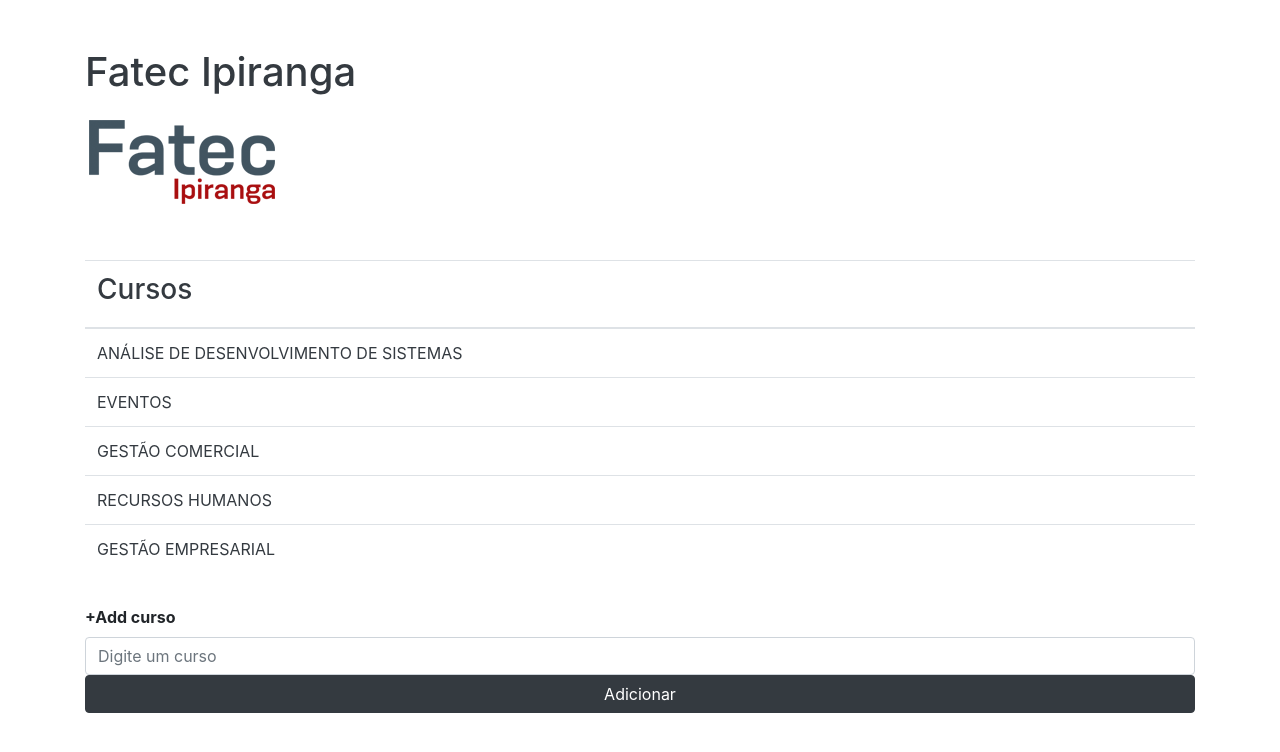
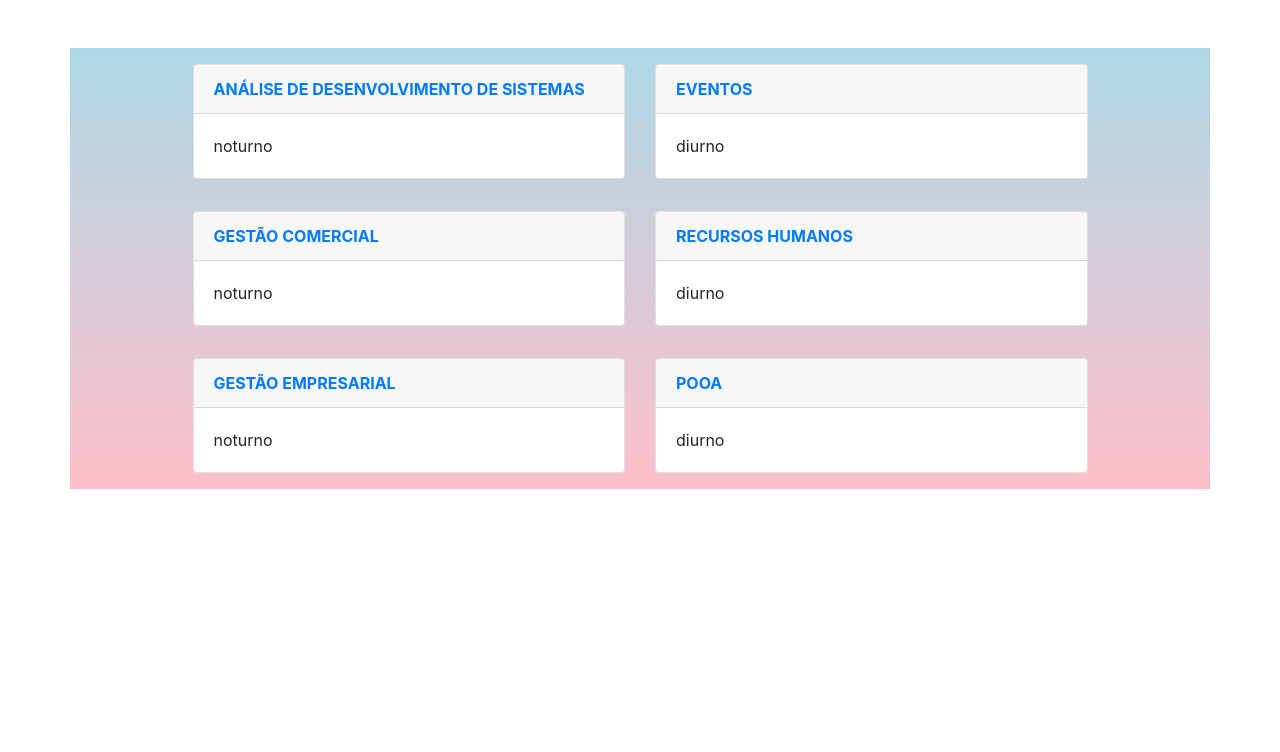
Before and after one commit to bibi-chan/fatec-pooa-angular, an Angular app: page / in a window 1280 px wide. Shown: the top 752 px of the page. Built offline with nearby package versions, Linux system fonts and the light colour scheme.

Commit message:
exercicio 3

```diff
--- a/src/app/app.component.html
+++ b/src/app/app.component.html
@@ -1,3 +1,6 @@
-<app-header></app-header>
+<!-- <app-header></app-header>
 <app-content></app-content>
-<app-data-biding></app-data-biding>
+<app-data-biding></app-data-biding> -->
+<div class="background container">
+  <app-directive></app-directive>
+</div>
--- a/src/app/app.component.scss
+++ b/src/app/app.component.scss
@@ -0,0 +1,3 @@
+.background {
+  background-image: linear-gradient(lightblue, pink);
+}
--- a/src/app/app.module.ts
+++ b/src/app/app.module.ts
@@ -7,6 +7,8 @@ import { HeaderComponent } from './shared/header/header.component';
 import { ContentComponent } from './shared/content/content.component';
 import { DataBidingComponent } from './shared/data-biding/data-biding.component';
 import { FormsModule} from '@angular/forms';
+import { DirectiveComponent } from './shared/directive/directive.component';
+import { CardContentComponent } from './shared/card-content/card-content.component';
 
 @NgModule({
   declarations: [
@@ -14,6 +16,8 @@ import { FormsModule} from '@angular/forms';
     HeaderComponent,
     ContentComponent,
     DataBidingComponent,
+    DirectiveComponent,
+    CardContentComponent,
   ],
   imports: [
     BrowserModule,
--- /dev/null
+++ b/src/app/shared/card-content/card-content.component.html
@@ -0,0 +1,4 @@
+<div class="card">
+  <div class="card-header text-primary"> <strong>{{ curso.nome }}</strong></div>
+  <div class="card-body">{{ curso.turno }}</div>
+</div>
--- /dev/null
+++ b/src/app/shared/card-content/card-content.component.ts
@@ -0,0 +1,15 @@
+import { Component, OnInit, Input } from '@angular/core';
+
+@Component({
+  selector: 'app-card-content',
+  templateUrl: './card-content.component.html',
+  styleUrls: ['./card-content.component.scss']
+})
+export class CardContentComponent implements OnInit {
+@Input() curso;
+  constructor() { }
+
+  ngOnInit(): void {
+  }
+
+}
--- a/src/app/shared/data-biding/data-biding.component.html
+++ b/src/app/shared/data-biding/data-biding.component.html
@@ -2,7 +2,7 @@
   <form action="" class="pt-3">
     <div class="form-group">
       <label for="curso"><strong>+Add curso</strong></label>
-  <input #curso type="text" class="form-control" id="curso" name="curso" [(ngModel)]="cursoModel.curso" placeholder="Digite um curso">
+  <input #curso type="text" class="form-control" id="curso" name="curso" (input)="adicionando($event)" [(ngModel)]="cursoModel.curso" placeholder="Digite um curso">
   <button type="button" class="btn btn-dark btn-block" (click)="adicionar(curso.value)">Adicionar</button>
 </div>
   </form>
--- a/src/app/shared/data-biding/data-biding.component.ts
+++ b/src/app/shared/data-biding/data-biding.component.ts
@@ -18,6 +18,11 @@ export class DataBidingComponent implements OnInit {
 
   }
 
+  adicionando(event): void {
+    console.log(event.target.value);
+    this.curso = event.target.value;
+  }
+
   adicionar(curso): void {
     console.log(curso);
     this.curso = curso;
--- /dev/null
+++ b/src/app/shared/directive/directive.component.html
@@ -0,0 +1,7 @@
+<div class="container mt-5">
+  <div class="row justify-content-center">
+<div class="col-5 my-3" *ngFor="let curso of cursos">
+  <app-card-content [curso]=curso></app-card-content>
+</div>
+</div>
+</div>
--- /dev/null
+++ b/src/app/shared/directive/directive.component.ts
@@ -0,0 +1,24 @@
+import { Component, OnInit, Input } from '@angular/core';
+import { CursosService } from '../cursos.service';
+
+@Component({
+  selector: 'app-directive',
+  templateUrl: './directive.component.html',
+  styleUrls: ['./directive.component.scss']
+})
+export class DirectiveComponent implements OnInit {
+  cursos = [
+    { nome: 'ANÁLISE DE DESENVOLVIMENTO DE SISTEMAS', turno: 'noturno'},
+    { nome: 'EVENTOS', turno: 'diurno'},
+    { nome: 'GESTÃO COMERCIAL', turno: 'noturno'},
+    { nome: 'RECURSOS HUMANOS', turno: 'diurno'},
+    { nome: 'GESTÃO EMPRESARIAL', turno: 'noturno'},
+    { nome: 'POOA', turno: 'diurno'},
+  ];
+  constructor() { }
+
+  ngOnInit(): void {
+
+  }
+
+}
```
Also changed, not shown: src/app/shared/card-content/card-content.component.scss (added), src/app/shared/directive/directive.component.scss (added), 2 other files (tests, documents, lock files or other folders).
